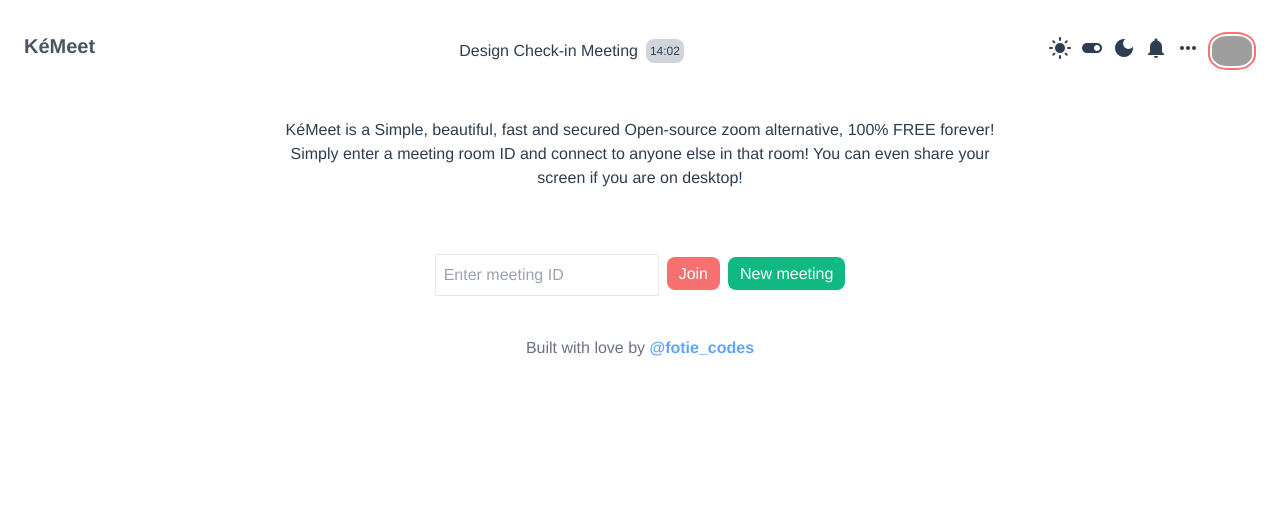
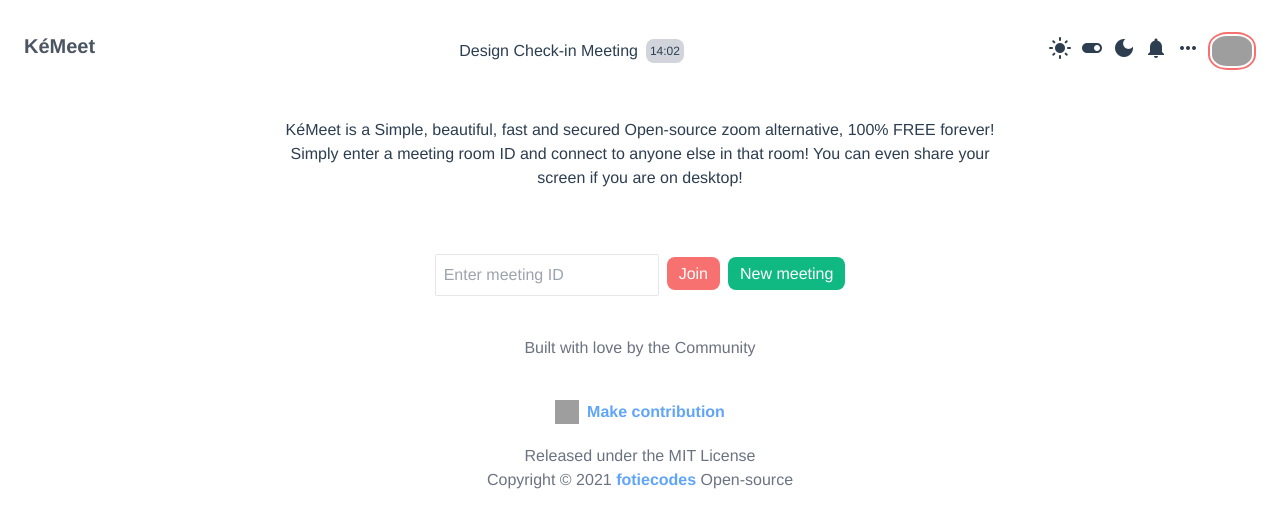
Before and after one commit to clevaway/kemeet, a Vue app: page /en in a window 1280 px wide. Shown: the top 528 px of the page. Built offline with nearby package versions, Linux system fonts and the light colour scheme; grey boxes are pictures that could not be loaded; what vue-webrtc would draw is missing.

Commit message:
Added Footer on home page

```diff
--- a/src/locales/en.json
+++ b/src/locales/en.json
@@ -4,6 +4,10 @@
     "enterMeetingId": "Enter meeting ID",
     "joinMeeting": "Join",
     "newMeeting": "New meeting",
-    "developedBy": "Built with love by"
+    "developedBy": "Built with love by the Community"
+  },
+  "footer": {
+    "makeConstribution": "Make contribution",
+    "license": "Released under the MIT License"
   }
 }
--- a/src/locales/fr.json
+++ b/src/locales/fr.json
@@ -4,6 +4,10 @@
     "enterMeetingId": "Entrez l'ID de la réunion",
     "joinMeeting": "Rejoindre",
     "newMeeting": "Nouvelle réunion",
-    "developedBy": "Construits avec amour par"
+    "developedBy": "Construit avec amour par la Communauté"
+  },
+  "footer": {
+    "makeConstribution": "Apporter une contribution",
+    "license": "Publié sous la licence MIT"
   }
 }
--- a/src/views/Home.vue
+++ b/src/views/Home.vue
@@ -30,13 +30,38 @@
       </div>
     </div>
     <div class="w-7/12 mx-auto mt-10 text-gray-500">
+      <div>
         {{ $t("meetingStart.developedBy") }}
+      </div>
+      <div class="mt-10">
+        <div class="flex justify-center space-x-2">
+          <img
+            class="w-6"
+            src="https://cdn.icon-icons.com/icons2/2351/PNG/512/logo_github_icon_143196.png"
+            alt=""
+          />
+          <div>
+            <a
+              target="_BLANK"
+              class="text-blue-400 font-bold"
+              href="https://github.com/FotieMConstant/kemeet"
+              >{{ $t("footer.makeConstribution") }}</a
+            >
+          </div>
+        </div>
+        <div class="mt-5">
+          <div>{{ $t("footer.license") }}</div>
+          Copyright ©
+          {{ new Date().getFullYear() }}
           <a
             target="_BLANK"
             class="text-blue-400 font-bold"
             href="http://twitter.com/fotie_codes"
-        >@fotie_codes</a
+            >fotiecodes</a
           >
+          Open-source
+        </div>
+      </div>
     </div>
   </div>
 </template>
```
Lines whose indentation alone changed are shown as unchanged.
